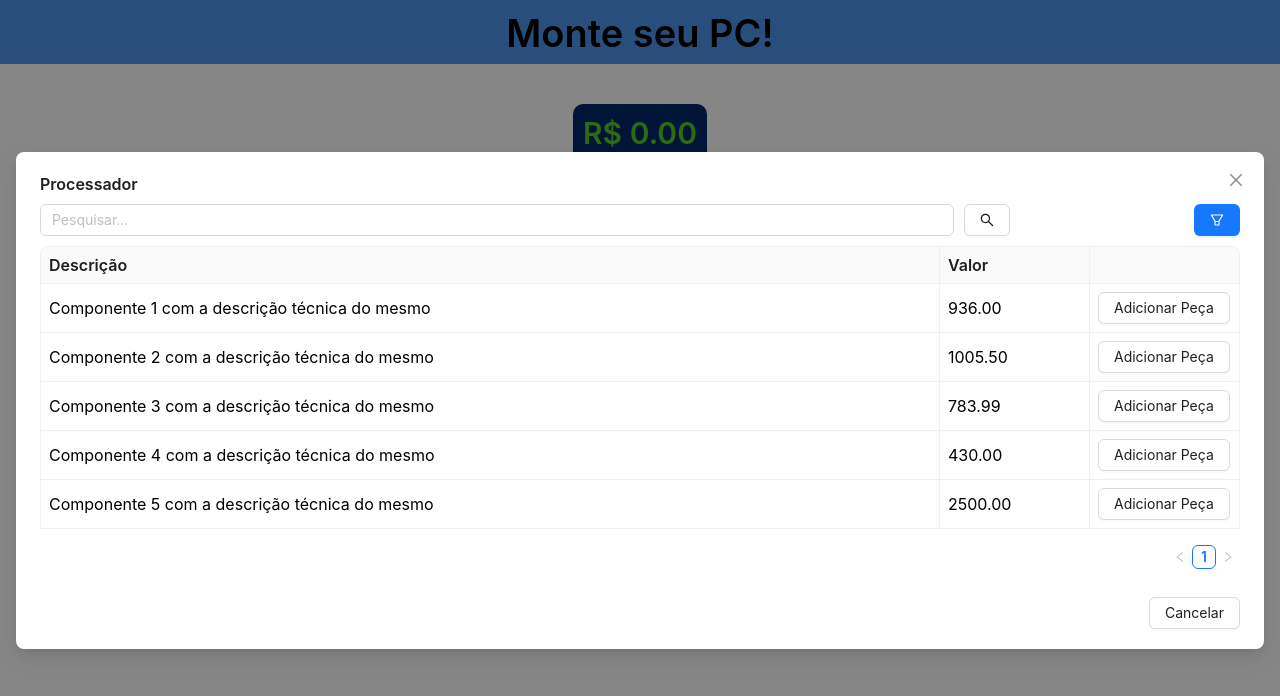
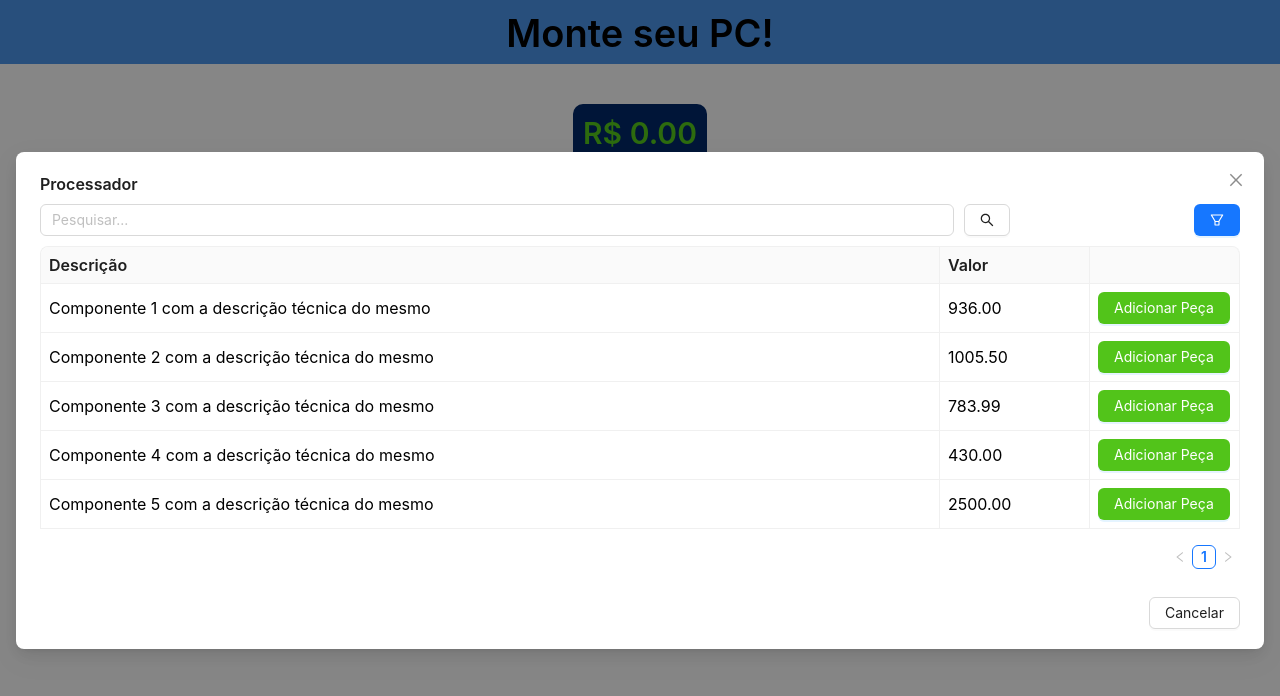
Before and after one commit to YanManenti/EngenhariaSoftware2Front, a React (Create React App) app: page / in a window 1280 px wide. Both pictures are taken after a click on the element 213 px from the left and 217 px from the top of the page. Shown: the top 696 px of the page. Built offline with nearby package versions, Linux system fonts and the light colour scheme.

Commit message:
Iniciado o frontend do projeto de engenharia de software

```diff
--- a/src/pages/ModalPecas.jsx
+++ b/src/pages/ModalPecas.jsx
@@ -31,7 +31,8 @@ function ModalPecas({ children, peca='Peça', recebePeca }) {
       render: (_,row) => {
         return (
           <Button onClick={() => {selecionaPeca(row)}}
-            color='primary'>
+            style={{backgroundColor:'#52C41A'}}
+            type='primary'>
             Adicionar Peça
           </Button>
         )
```
